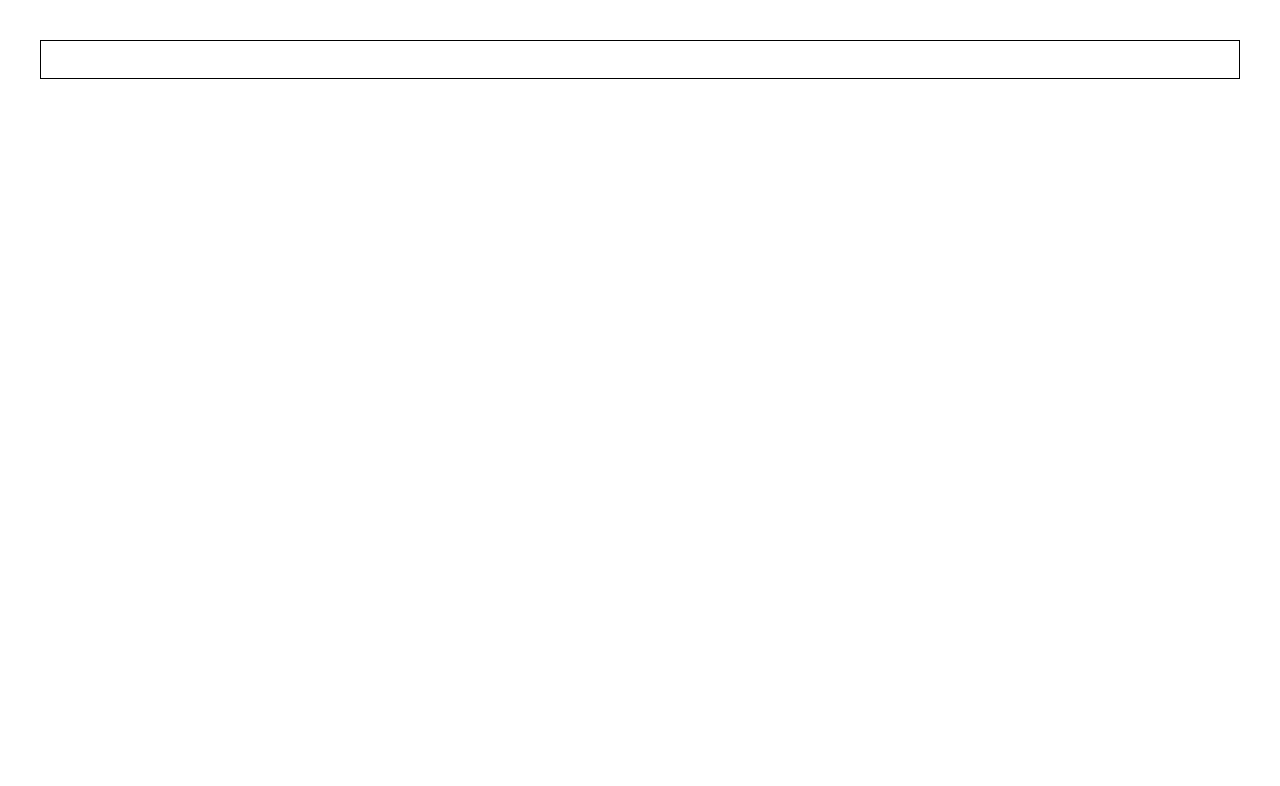
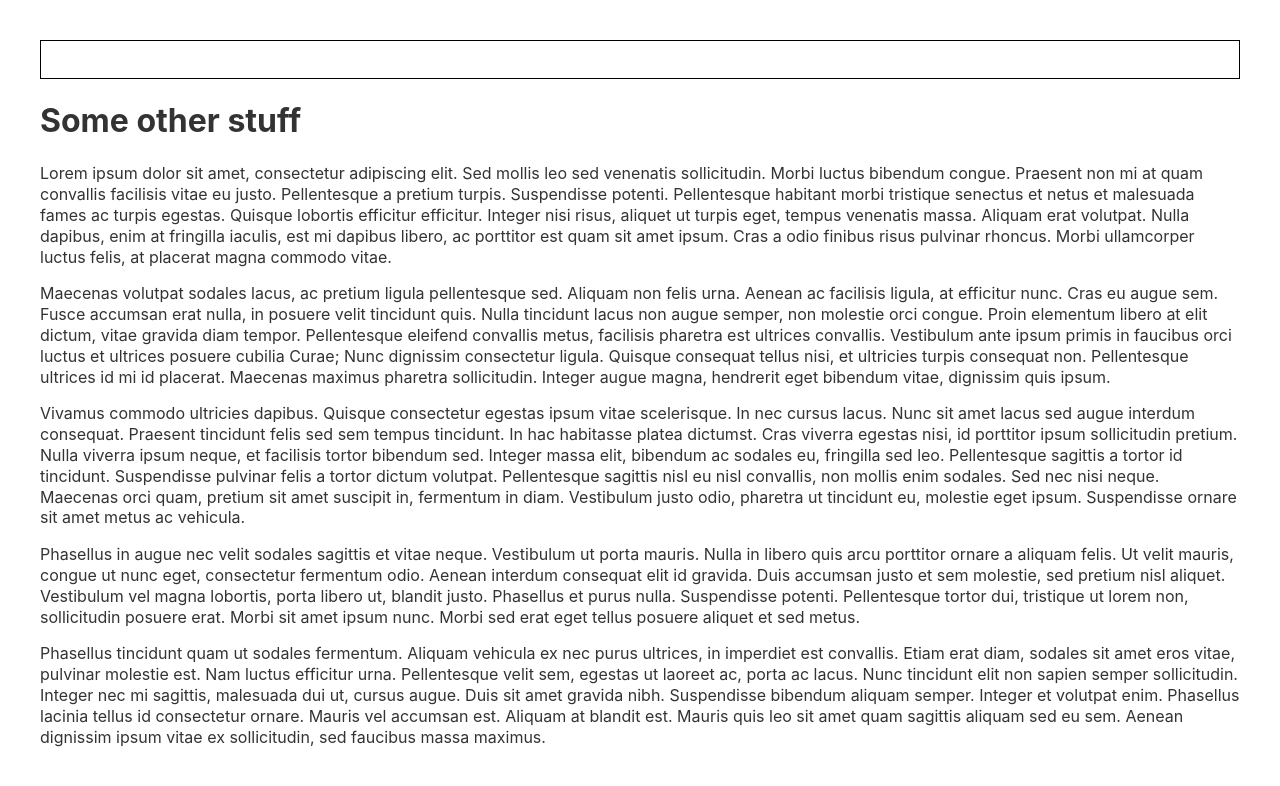
Before and after one commit to gaygenius/TagsInput, a React (Create React App) app: page / in a window 1280 px wide. Shown: the top 786 px of the page. Built offline with nearby package versions, Linux system fonts and the light colour scheme.

Commit message:
Fix autocomplete width with container element

```diff
--- a/src/components/TagsInput.jsx
+++ b/src/components/TagsInput.jsx
@@ -1,18 +1,15 @@
 import React, { useState, createRef, useEffect } from 'react';
 import colors from '../colors.json';
+import {
+  stringCaseInsensitiveContains,
+  stringCaseInsensitivePresent,
+} from '../utils';
 
 const KEYCODE_BACK_SPACE = 8;
 const KEYCODE_ENTER = 13;
 const KEYCODE_ESCAPE = 27;
 const KEYCODE_UP_ARROW = 38;
 const KEYCODE_DOWN_ARROW = 40;
-
-const stringCaseInsensitiveContains = (string, substringToFind) =>
-  string.toUpperCase().indexOf(substringToFind.toUpperCase()) !== -1;
-const stringsCaseInsensitiveEqual = (a, b) =>
-  a.toUpperCase() === b.toUpperCase();
-const stringCaseInsensitivePresent = (strings, stringToFind) =>
-  strings.find(string => stringsCaseInsensitiveEqual(string, stringToFind));
 
 export default function TagsInput() {
   const [tagInput, setTagInput] = useState('');
@@ -96,7 +93,7 @@ export default function TagsInput() {
   };
   useEffect(focusInput, []);
   return (
-    <>
+    <div className="tags-input-container">
       <div className="tags-input">
         {tags.map(tag => (
           <div
@@ -116,6 +113,7 @@ export default function TagsInput() {
           ref={tagInputRef}
         ></input>
       </div>
+      {tagSuggestions.length > 0 && (
         <div className="tags-autocomplete">
           {tagSuggestions.map((tagSuggestion, index) => (
             <div
@@ -127,6 +125,7 @@ export default function TagsInput() {
             </div>
           ))}
         </div>
-    </>
+      )}
+    </div>
   );
 }
--- a/src/index.js
+++ b/src/index.js
@@ -8,6 +8,71 @@ function App() {
   return (
     <div className="App">
       <TagsInput />
+      <h1>Some other stuff</h1>
+      <p>
+        Lorem ipsum dolor sit amet, consectetur adipiscing elit. Sed mollis leo
+        sed venenatis sollicitudin. Morbi luctus bibendum congue. Praesent non
+        mi at quam convallis facilisis vitae eu justo. Pellentesque a pretium
+        turpis. Suspendisse potenti. Pellentesque habitant morbi tristique
+        senectus et netus et malesuada fames ac turpis egestas. Quisque lobortis
+        efficitur efficitur. Integer nisi risus, aliquet ut turpis eget, tempus
+        venenatis massa. Aliquam erat volutpat. Nulla dapibus, enim at fringilla
+        iaculis, est mi dapibus libero, ac porttitor est quam sit amet ipsum.
+        Cras a odio finibus risus pulvinar rhoncus. Morbi ullamcorper luctus
+        felis, at placerat magna commodo vitae.
+      </p>
+      <p>
+        Maecenas volutpat sodales lacus, ac pretium ligula pellentesque sed.
+        Aliquam non felis urna. Aenean ac facilisis ligula, at efficitur nunc.
+        Cras eu augue sem. Fusce accumsan erat nulla, in posuere velit tincidunt
+        quis. Nulla tincidunt lacus non augue semper, non molestie orci congue.
+        Proin elementum libero at elit dictum, vitae gravida diam tempor.
+        Pellentesque eleifend convallis metus, facilisis pharetra est ultrices
+        convallis. Vestibulum ante ipsum primis in faucibus orci luctus et
+        ultrices posuere cubilia Curae; Nunc dignissim consectetur ligula.
+        Quisque consequat tellus nisi, et ultricies turpis consequat non.
+        Pellentesque ultrices id mi id placerat. Maecenas maximus pharetra
+        sollicitudin. Integer augue magna, hendrerit eget bibendum vitae,
+        dignissim quis ipsum.
+      </p>
+      <p>
+        Vivamus commodo ultricies dapibus. Quisque consectetur egestas ipsum
+        vitae scelerisque. In nec cursus lacus. Nunc sit amet lacus sed augue
+        interdum consequat. Praesent tincidunt felis sed sem tempus tincidunt.
+        In hac habitasse platea dictumst. Cras viverra egestas nisi, id
+        porttitor ipsum sollicitudin pretium. Nulla viverra ipsum neque, et
+        facilisis tortor bibendum sed. Integer massa elit, bibendum ac sodales
+        eu, fringilla sed leo. Pellentesque sagittis a tortor id tincidunt.
+        Suspendisse pulvinar felis a tortor dictum volutpat. Pellentesque
+        sagittis nisl eu nisl convallis, non mollis enim sodales. Sed nec nisi
+        neque. Maecenas orci quam, pretium sit amet suscipit in, fermentum in
+        diam. Vestibulum justo odio, pharetra ut tincidunt eu, molestie eget
+        ipsum. Suspendisse ornare sit amet metus ac vehicula.
+      </p>
+      <p>
+        Phasellus in augue nec velit sodales sagittis et vitae neque. Vestibulum
+        ut porta mauris. Nulla in libero quis arcu porttitor ornare a aliquam
+        felis. Ut velit mauris, congue ut nunc eget, consectetur fermentum odio.
+        Aenean interdum consequat elit id gravida. Duis accumsan justo et sem
+        molestie, sed pretium nisl aliquet. Vestibulum vel magna lobortis, porta
+        libero ut, blandit justo. Phasellus et purus nulla. Suspendisse potenti.
+        Pellentesque tortor dui, tristique ut lorem non, sollicitudin posuere
+        erat. Morbi sit amet ipsum nunc. Morbi sed erat eget tellus posuere
+        aliquet et sed metus.
+      </p>
+      <p>
+        Phasellus tincidunt quam ut sodales fermentum. Aliquam vehicula ex nec
+        purus ultrices, in imperdiet est convallis. Etiam erat diam, sodales sit
+        amet eros vitae, pulvinar molestie est. Nam luctus efficitur urna.
+        Pellentesque velit sem, egestas ut laoreet ac, porta ac lacus. Nunc
+        tincidunt elit non sapien semper sollicitudin. Integer nec mi sagittis,
+        malesuada dui ut, cursus augue. Duis sit amet gravida nibh. Suspendisse
+        bibendum aliquam semper. Integer et volutpat enim. Phasellus lacinia
+        tellus id consectetur ornare. Mauris vel accumsan est. Aliquam at
+        blandit est. Mauris quis leo sit amet quam sagittis aliquam sed eu sem.
+        Aenean dignissim ipsum vitae ex sollicitudin, sed faucibus massa
+        maximus.
+      </p>
     </div>
   );
 }
--- a/src/styles.css
+++ b/src/styles.css
@@ -37,10 +37,18 @@ body {
 }
 
 .tags-autocomplete {
-  height: 200px;
-  overflow: scroll;
+  position: absolute;
+  background-color: white;
+  height: 100px;
+  overflow-y: scroll;
+  border: 1px solid black;
+  width: 100%;
 }
 
 .tags-autocomplete > .selected {
   font-weight: bolder;
 }
+
+.tags-input-container {
+  position: relative;
+}
--- /dev/null
+++ b/src/utils.js
@@ -0,0 +1,6 @@
+export const stringCaseInsensitiveContains = (string, substringToFind) =>
+  string.toUpperCase().indexOf(substringToFind.toUpperCase()) !== -1;
+export const stringsCaseInsensitiveEqual = (a, b) =>
+  a.toUpperCase() === b.toUpperCase();
+export const stringCaseInsensitivePresent = (strings, stringToFind) =>
+  strings.find(string => stringsCaseInsensitiveEqual(string, stringToFind));
```
Lines whose indentation alone changed are shown as unchanged.
